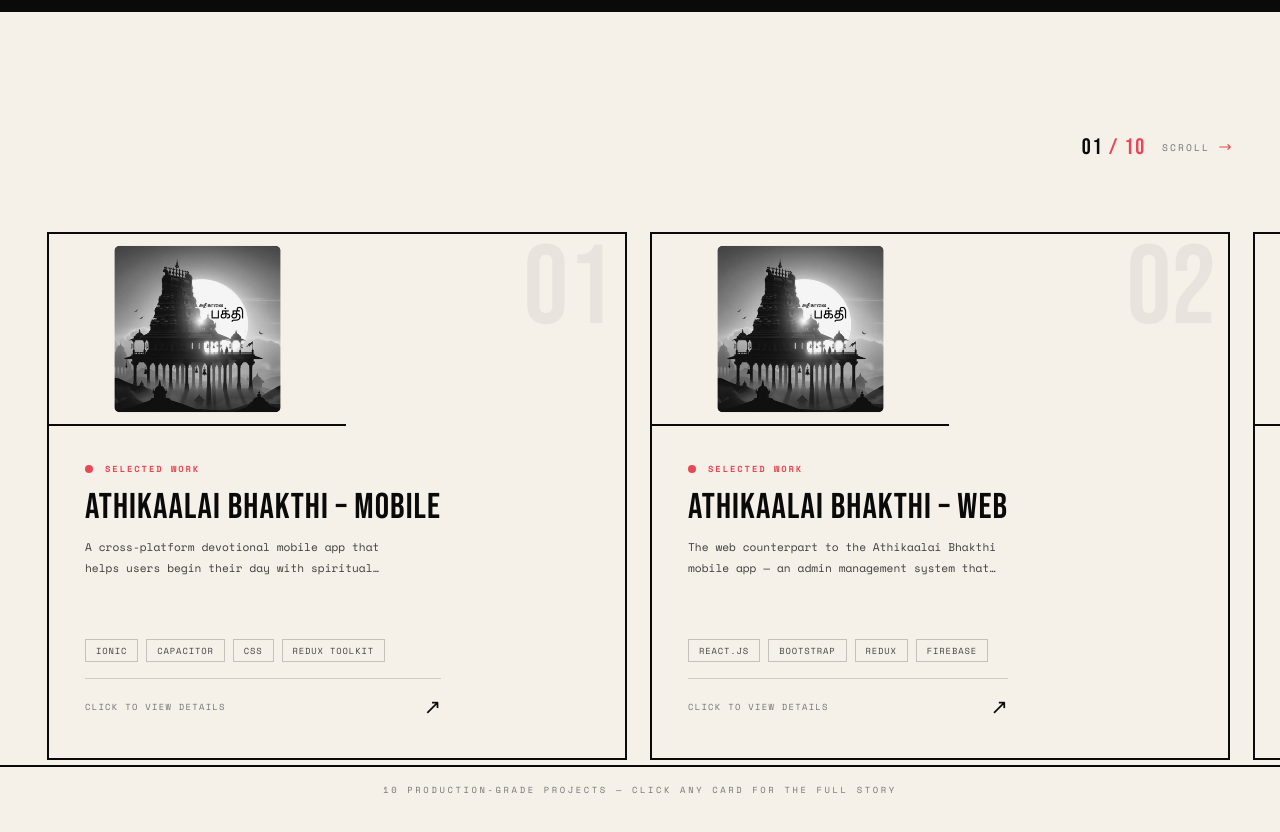
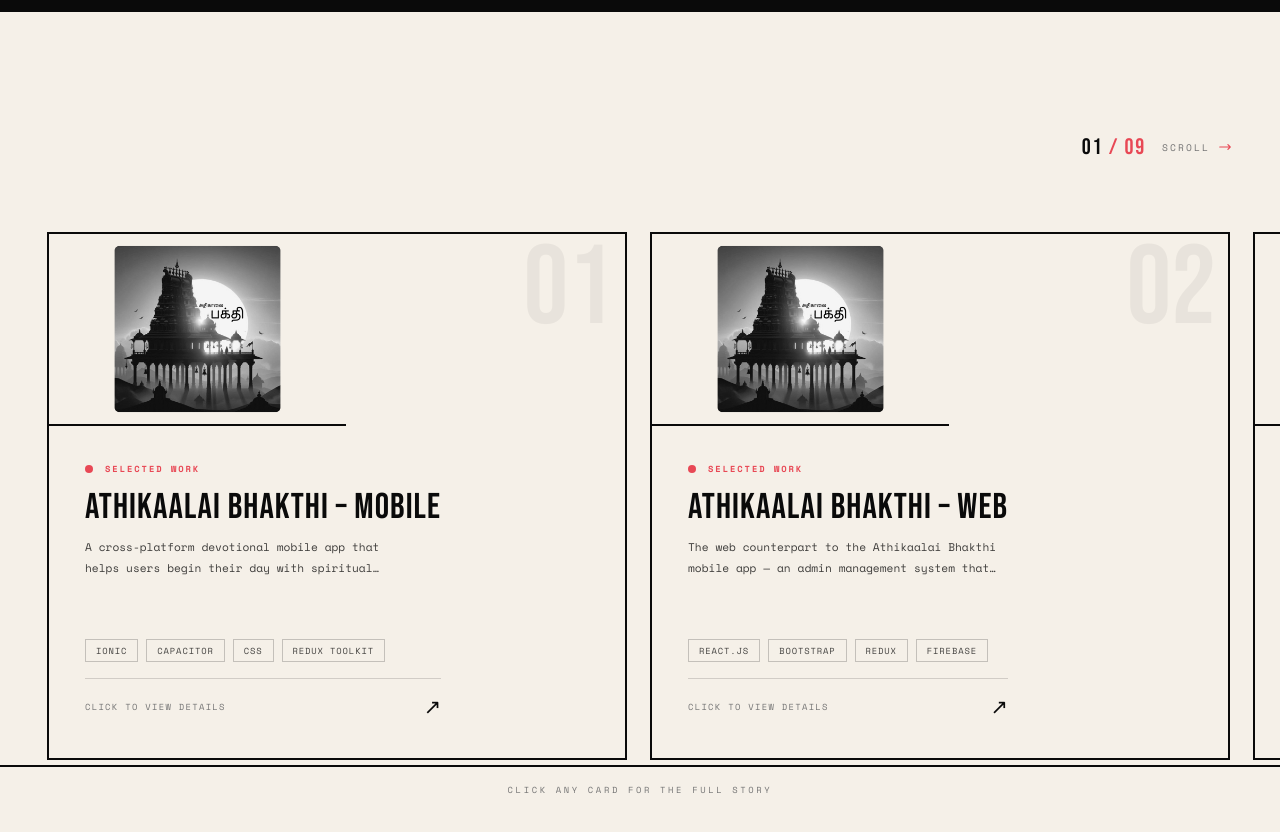
Before and after one commit to Jay-Raam/Jayasriraam-S, a React (Vite) app: page / in a window 1280 px wide. Shown: the part 3020-3852 px from the top of the page. Built offline with nearby package versions, Linux system fonts and the light colour scheme.

Commit message:
Add project newly

```diff
--- a/src/components/HorizontalProjects.tsx
+++ b/src/components/HorizontalProjects.tsx
@@ -27,9 +27,8 @@ function ProjectCard({
         <button
             type="button"
             onClick={() => onSelect(project)}
-            className={`group relative -ml-px -mt-px flex cursor-pointer flex-col overflow-hidden border-2 border-[var(--black)] bg-[var(--white)] text-left transition-colors duration-300 hover:bg-[var(--black)] hover:text-[var(--white)] ${
-                compact ? 'w-full' : 'h-[58vh] min-w-[86vw] md:h-[66vh] md:min-w-[580px]'
-            }`}
+            className={`group relative -ml-px -mt-px flex cursor-pointer flex-col overflow-hidden border-2 border-[var(--black)] bg-[var(--white)] text-left transition-colors duration-300 hover:bg-[var(--black)] hover:text-[var(--white)] ${compact ? 'w-full' : 'h-[58vh] min-w-[86vw] md:h-[66vh] md:min-w-[580px]'
+                }`}
         >
             <div className="pointer-events-none absolute right-3 top-0 z-10 font-display text-[5rem] leading-none text-black/5 transition-colors duration-300 group-hover:text-white/10 md:text-[7rem]">
                 {project.num}
@@ -203,7 +202,7 @@ export function HorizontalProjects({ projects, onSelect }: HorizontalProjectsPro
 
                 {/* Bottom edge */}
                 <div className="border-t-2 border-[var(--black)] py-4 text-center text-[0.55rem] uppercase tracking-[0.3em] text-[var(--gray)]">
-                    {projects.length} production-grade projects — click any card for the full story
+                    click any card for the full story
                 </div>
             </div>
         </section>
--- a/src/data/portfolio.ts
+++ b/src/data/portfolio.ts
@@ -205,7 +205,7 @@ export const skillCategories: SkillCategory[] = [
   {
     title: 'Backend',
     icon: 'backend',
-    tags: ['Node.js', 'Express.js', 'GraphQL', 'GraphQL Yoga', 'Python', 'Firebase', 'MongoDB'],
+    tags: ['Node.js', 'Express.js', 'GraphQL', 'GraphQL Yoga', 'Python', 'Firebase', 'MongoDB', 'PostgreSQL'],
   },
   {
     title: 'Real-Time & IoT',
@@ -295,81 +295,59 @@ export const projects: ProjectItem[] = [
   {
     num: '03',
     title: 'Cenpoilt – Mobile',
-    tags: ['Ionic', 'Capacitor', 'SCSS', 'Redux', 'Firebase', 'MQTT', 'Chart.js'],
-    desc: 'An IoT-based water distribution management app that allows users to monitor, control, and automate pumps and valves across multiple stations in real time. The app connects to IoT devices using MQTT over WebSocket, visualizes telemetry data, and sends push alerts for pressure, flow, and system health metrics.',
+    tags: ['React.js', 'Node.js', 'MQTT', 'WebSocket', 'Chart.js', 'Ionic', 'Capacitor'],
+    desc: 'Enterprise IoT mobile platform for real-time water distribution monitoring and control across multiple geographic locations.',
     image: '/project/cenpilot.png',
     bullets: [
-      'Integrated MQTT over WebSocket for real-time telemetry updates and bidirectional pump control, delivering a 35–40% improvement in real-time control performance',
-      'Designed a responsive UI with modular components for device lists, alerts, and analytics dashboards',
-      'Built live charts using Chart.js to visualize flow rates, tank levels, and water usage patterns',
-      'Connected Firebase for authentication, notification handling, and data caching',
-      'Increased IoT command response speed by 45% through optimized event handling and async operations',
+      'Implemented bidirectional device communication using MQTT over WebSocket for real-time monitoring and control',
+      'Improved real-time control performance by approximately 35–40% through communication and application-level optimization',
+      'Developed administration interfaces for device provisioning, configuration management, monitoring, and automated alerts',
+      'Built real-time visualization workflows to monitor device status, system activity, and operational metrics',
     ],
     impact: [
       { num: 'PPV', label: 'Company' },
-      { num: '7+', label: 'Technologies' },
+      { num: '7', label: 'Technologies' },
       { num: 'Live', label: 'Availability' },
     ],
   },
   {
     num: '04',
     title: 'Cenpoilt – Web',
-    tags: ['React.js', 'Bootstrap', 'Redux', 'Firebase', 'REST API', 'Chart.js'],
-    desc: 'The centralized web dashboard for the Cenpoilt IoT ecosystem. Provides an all-in-one admin interface for managing devices, monitoring live telemetry, analyzing reports, and assigning user permissions. The system ensures seamless coordination between IoT endpoints and operational users.',
+    tags: ['React.js', 'Node.js', 'MQTT', 'WebSocket', 'Chart.js'],
+    desc: 'Enterprise IoT web platform for real-time water distribution monitoring and control across multiple geographic locations.',
     image: '/project/cenpilot.png',
     bullets: [
-      'Engineered a clean and functional dashboard for device configuration and live telemetry visualization',
-      'Implemented real-time synchronization with MQTT broker through Firebase Cloud Messaging',
-      'Built analytics components to show daily, weekly, and monthly system health trends',
-      'Reduced admin data retrieval latency by 35% using optimized Firestore queries and modular Redux store design',
-      'Developed admin panel with device provisioning, configuration management, and automated alert systems',
+      'Implemented bidirectional device communication using MQTT over WebSocket for real-time monitoring and control',
+      'Improved real-time control performance by approximately 35–40% through communication and application-level optimization',
+      'Developed administration interfaces for device provisioning, configuration management, monitoring, and automated alerts',
+      'Built real-time visualization workflows to monitor device status, system activity, and operational metrics',
     ],
     impact: [
       { num: 'PPV', label: 'Company' },
-      { num: '6+', label: 'Technologies' },
+      { num: '5', label: 'Technologies' },
       { num: 'Live', label: 'Availability' },
     ],
   },
   {
     num: '05',
-    title: 'Tiaano ERP',
-    tags: ['React.js', 'Tailwind CSS', 'Redux', 'Firebase', 'Chart.js', 'REST API'],
-    desc: 'A full-featured ERP web application built for a manufacturing firm to handle production, inventory, sales, and purchase workflows. The system integrates Firebase authentication and provides real-time dashboards with Chart.js visualizations for data-driven management.',
-    image: '/project/tiaano.png',
+    title: 'PPV ERP — Enterprise Resource Planning System',
+    tags: ['React.js', 'TypeScript', 'REST APIs', 'OpenAPI', 'Three.js'],
+    desc: 'Enterprise ERP platform with 12+ business modules, where I worked across inventory, production, sales, purchasing, HR, finance, reporting, and other core enterprise operations.',
+    image: '/project/ppverp.webp',
     bullets: [
-      'Designed and developed dynamic modules for inventory, production tracking, and employee task monitoring',
-      'Created a clean UI using Tailwind CSS for consistent UX across all internal modules',
-      'Integrated REST APIs for transaction workflows, ensuring smooth synchronization between modules',
-      'Built real-time charts and analytics panels with Chart.js for operational visibility',
-      'Reduced code redundancy by 30% via reusable Redux patterns and component abstraction',
+      'Developed reusable application architecture for complex ERP workflows across multiple interconnected business modules',
+      'Built interactive business intelligence dashboards for KPIs, sales analytics, production metrics, and operational reporting',
+      'Implemented granular role-based access control for different organizational roles and departments',
+      'Developed data-driven interfaces for high-volume enterprise workflows with reusable components and optimized state management',
     ],
     impact: [
-      { num: 'Tiaano', label: 'Company' },
-      { num: '6+', label: 'Technologies' },
-      { num: 'Developing', label: 'Availability' },
+      { num: 'PPV', label: 'Company' },
+      { num: '5', label: 'Technologies' },
+      { num: 'Live', label: 'Availability' },
     ],
   },
   {
     num: '06',
-    title: 'PPV ERP Internal Operations Platform',
-    tags: ['React.js', 'Tailwind CSS', 'Redux Toolkit', 'Headless UI', 'Chart.js', "Firebase"],
-    desc: 'A modern in-house ERP solution for managing PPV internal operations — from tracking and billing to production analytics. Designed for performance, scalability, and seamless cross-department workflow automation.',
-    image: '/project/ppverp.webp',
-    bullets: [
-      'Architected a modular React.js + Redux Toolkit frontend across finance, HR, and production modules — reducing code duplication by 30%',
-      'Built real-time BI dashboards with Chart.js displaying live KPIs, production metrics, and sales analytics used daily across departments',
-      'Engineered a granular RBAC system using Headless UI, supporting 4 distinct user roles across HR, finance, production, and admin',
-      'Improved API throughput by 40% through MongoDB query optimization and optimized async data flow',
-      'Architected reusable component structure with custom hooks and utility functions, cutting new-feature delivery time by 35%',
-    ],
-    impact: [
-      { num: 'PPV', label: 'Company' },
-      { num: '6+', label: 'Technologies' },
-      { num: 'Developing', label: 'Availability' },
-    ],
-  },
-  {
-    num: '07',
     title: 'Siligreen – Mobile',
     tags: ['Ionic', 'Capacitor', 'Redux', 'Firebase', 'REST API', 'MQTT'],
     desc: 'An IoT-powered mobile application built for the Siligreen IOT management system. The app enables users to monitor and control smart devices such as motors, tanks, and sensors in real time using MQTT over WebSocket.',
@@ -388,7 +366,7 @@ export const projects: ProjectItem[] = [
     ],
   },
   {
-    num: '08',
+    num: '07',
     title: 'Paarambhariya – E-commerce & Admin Platform',
     tags: ['React.js', 'Tailwind CSS', 'Zustand', 'Chart.js', 'REST API', 'Axios'],
     desc: 'A full-scale e-commerce and enterprise admin platform built for Paarambhariya, covering the entire business lifecycle — from storefront and order management to production, logistics, finance, and analytics. Designed for enterprise users with role-based access control, modular architecture, and a high-performance React.js frontend powered by Zustand state management and REST API integration.',
@@ -408,42 +386,38 @@ export const projects: ProjectItem[] = [
     ],
   },
   {
-    num: '09',
-    title: 'Vipani ERP',
-    tags: ['React.js', 'Next.js', 'Tailwind CSS', 'Node.js', 'Express.js', 'GraphQL Yoga', 'MongoDB', 'Redis', 'Socket.io', 'JWT'],
-    desc: 'A full-scale enterprise resource planning platform built for small and medium-sized businesses, encompassing 12 production modules including Inventory, HR, Payroll, Finance, CRM, Purchase, Sales, Reports, Settings, User Management, Appointments, and Production. Features real-time collaboration, role-based access control, and a high-performance backend.',
+    num: '08',
+    title: 'Vipani — Customizable Enterprise Management System',
+    tags: ['Node.js', 'Express.js', 'GraphQL Yoga', 'PostgreSQL', 'Redis'],
+    desc: 'Modular enterprise management platform supporting customizable business workflows, modular integrations, and high performance API routing.',
     image: '/project/VIPANI.png',
     bullets: [
-      'Engineered a full-stack ERP platform across 12 modules (Inventory, HR, Payroll, CRM, Finance, Sales, Production) using Node.js, Express.js, and GraphQL Yoga',
-      'Implemented JWT authentication with refresh token rotation and granular RBAC across all workflows and user roles',
-      'Deployed Redis caching + MongoDB aggregation optimization, reducing API response times by 35–40% under concurrent load',
-      'Integrated GraphQL subscriptions and Socket.io for real-time bidirectional data sync across all 12 modules',
-      'Built middleware for request validation, structured error handling, and audit logging',
-      'Developed a responsive ERP frontend using React.js and Next.js with Tailwind CSS',
+      'Built a modular ERP solution with GraphQL Yoga and Express.js, implementing JWT authentication, refresh token rotation, and authorization mechanisms',
+      'Optimized PostgreSQL queries with indexing and aggregation pipelines, improving database performance',
+      'Developed GraphQL APIs using GraphQL Yoga and Node.js, enabling flexible and efficient data fetching across inventory, HR, and finance modules',
+      'Optimized GraphQL queries and Express.js middleware with batching and caching, reducing API response time across modules',
     ],
     impact: [
       { num: 'Akkenam', label: 'Company' },
-      { num: '10+', label: 'Technologies' },
+      { num: '5', label: 'Technologies' },
       { num: 'Live', label: 'Availability' },
     ],
   },
   {
-    num: '10',
-    title: 'MySmartAlign',
-    tags: ['Next.js', 'React.js', 'Tailwind CSS', 'Node.js', 'Express.js', 'GraphQL Yoga', 'MongoDB', 'Redis', 'Socket.io', 'JWT', 'Firebase'],
-    desc: 'A full-scale dental ecosystem platform covering the full lifecycle: patient-facing site, appointment booking, clinic dashboards, mobile apps for patients and doctors, treatment tracking, and internal ERP modules. Built with Next.js frontend and Node.js + GraphQL Yoga backend with real-time updates.',
+    num: '09',
+    title: 'MySmartalign — Modular Enterprise Management Platform',
+    tags: ['Node.js', 'Express.js', 'GraphQL Yoga', 'MongoDB', 'PostgreSQL', 'Redis', 'React.js'],
+    desc: 'Modular enterprise management platform supporting sales, procurement, finance, and operational workflows.',
     image: '/project/mysmartalign.png',
     bullets: [
-      'Architected a multi-service backend using Node.js, Express.js, and GraphQL Yoga serving patients, doctors, admin, and staff roles in one unified ecosystem',
-      'Built a SEO-optimized patient-facing platform in Next.js and comprehensive admin interfaces in React.js, deployed to production',
-      'Implemented JWT-based authentication with RBAC across patient, doctor, admin, and staff roles',
-      'Optimized MongoDB aggregation pipelines with compound indexing, cutting data retrieval time by ~40% across high-volume appointment and billing queries',
-      'Integrated Socket.io for real-time appointment and treatment progress updates',
-      'Configured Firebase Cloud Messaging with a custom notification service for targeted push alerts across all user roles',
+      'Designed and developed scalable GraphQL APIs using GraphQL Yoga, including schemas, resolvers, queries, mutations, and business logic',
+      'Implemented secure JWT authentication and role-based authorization across multiple users, roles, and departments',
+      'Worked with MongoDB and PostgreSQL for different data management requirements and integrated Redis for frequently accessed data',
+      'Developed reusable React.js interfaces and state-management patterns for complex, data-intensive enterprise workflows',
     ],
     impact: [
       { num: 'Akkenam', label: 'Company' },
-      { num: '11+', label: 'Technologies' },
+      { num: '7', label: 'Technologies' },
       { num: 'Live', label: 'Availability' },
     ],
   },
```
Also changed, not shown: 57 other files (tests, documents, lock files or other folders).
